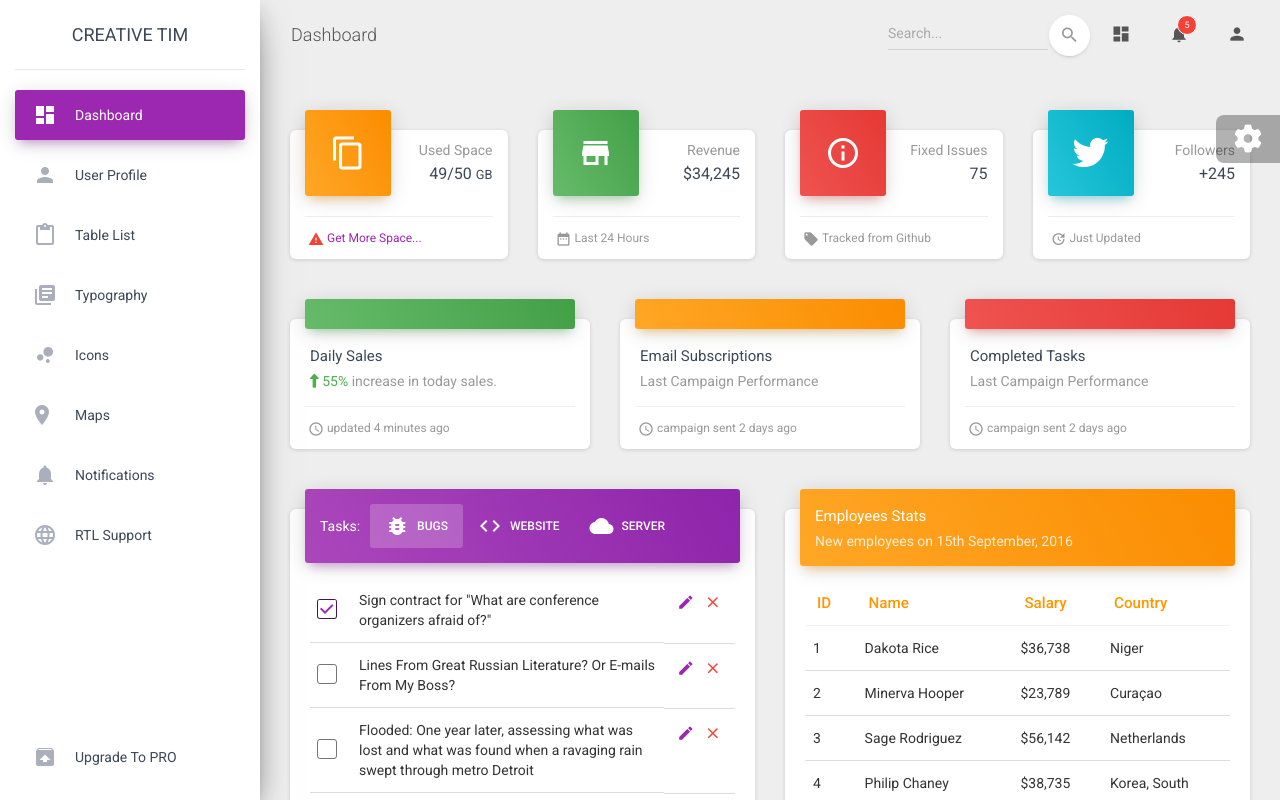
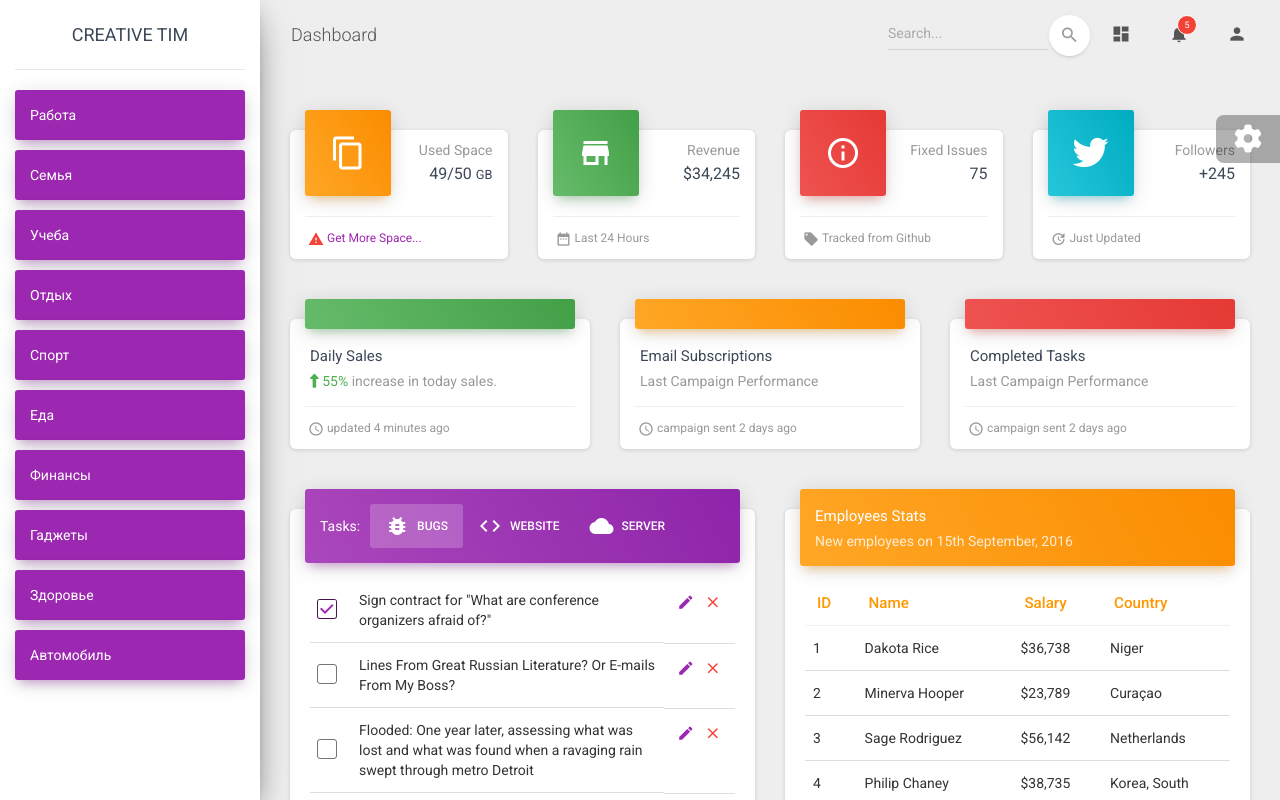
Before and after one commit to Activict/angular-todo, an Angular app: page / in a window 1280 px wide. Shown: the top 800 px of the page. Built offline with nearby package versions, Linux system fonts and the light colour scheme.

Commit message:
add component categories, data-hadler

```diff
--- a/src/app/app.component.html
+++ b/src/app/app.component.html
@@ -1,72 +1,5 @@
 <div class="wrapper ">
-  <div class="sidebar" data-background-color="white" data-color="purple" data-image="../assets/img/sidebar-1.jpg">
-    <!--
-      Tip 1: You can change the color of the sidebar using: data-color="purple | azure | green | orange | danger"
-
-      Tip 2: you can also add an image using data-image tag
-  -->
-    <div class="logo"><a class="simple-text logo-normal" href="http://www.creative-tim.com">
-      Creative Tim
-    </a></div>
-    <div class="sidebar-wrapper">
-      <ul class="nav">
-        <li class="nav-item active  ">
-          <a class="nav-link" href="./dashboard.html">
-            <i class="material-icons">dashboard</i>
-            <p>Dashboard</p>
-          </a>
-        </li>
-        <li class="nav-item ">
-          <a class="nav-link" href="./user.html">
-            <i class="material-icons">person</i>
-            <p>User Profile</p>
-          </a>
-        </li>
-        <li class="nav-item ">
-          <a class="nav-link" href="./tables.html">
-            <i class="material-icons">content_paste</i>
-            <p>Table List</p>
-          </a>
-        </li>
-        <li class="nav-item ">
-          <a class="nav-link" href="./typography.html">
-            <i class="material-icons">library_books</i>
-            <p>Typography</p>
-          </a>
-        </li>
-        <li class="nav-item ">
-          <a class="nav-link" href="./icons.html">
-            <i class="material-icons">bubble_chart</i>
-            <p>Icons</p>
-          </a>
-        </li>
-        <li class="nav-item ">
-          <a class="nav-link" href="./map.html">
-            <i class="material-icons">location_ons</i>
-            <p>Maps</p>
-          </a>
-        </li>
-        <li class="nav-item ">
-          <a class="nav-link" href="./notifications.html">
-            <i class="material-icons">notifications</i>
-            <p>Notifications</p>
-          </a>
-        </li>
-        <li class="nav-item ">
-          <a class="nav-link" href="./rtl.html">
-            <i class="material-icons">language</i>
-            <p>RTL Support</p>
-          </a>
-        </li>
-        <li class="nav-item active-pro ">
-          <a class="nav-link" href="./upgrade.html">
-            <i class="material-icons">unarchive</i>
-            <p>Upgrade to PRO</p>
-          </a>
-        </li>
-      </ul>
-    </div>
-  </div>
+  <app-categories></app-categories>
   <div class="main-panel">
     <!-- Navbar -->
     <nav class="navbar navbar-expand-lg navbar-transparent navbar-absolute fixed-top ">
--- a/src/app/app.module.ts
+++ b/src/app/app.module.ts
@@ -3,10 +3,12 @@
 
 import { AppComponent } from './app.component';
 import {BrowserAnimationsModule} from '@angular/platform-browser/animations';
+import {CategoriesComponent} from './views/categories/categories.component';
 
 @NgModule({
   declarations: [
-    AppComponent
+    AppComponent,
+    CategoriesComponent
   ],
   imports: [
     BrowserModule,
--- /dev/null
+++ b/src/app/service/data-handler.service.ts
@@ -0,0 +1,16 @@
+import {Injectable} from '@angular/core';
+import {Category} from '../model/Category';
+import {TestData} from '../data/TestData';
+
+@Injectable({
+  providedIn: 'root'
+})
+export class DataHandlerService {
+
+  constructor() {
+  }
+
+  getCategories(): Category[] {
+    return TestData.categories;
+  }
+}
--- /dev/null
+++ b/src/app/views/categories/categories.component.html
@@ -0,0 +1,19 @@
+<div class="sidebar" data-background-color="white" data-color="purple" data-image="../assets/img/sidebar-1.jpg">
+  <!--
+    Tip 1: You can change the color of the sidebar using: data-color="purple | azure | green | orange | danger"
+
+    Tip 2: you can also add an image using data-image tag
+-->
+  <div class="logo"><a class="simple-text logo-normal" href="http://www.creative-tim.com">
+    Creative Tim
+  </a></div>
+  <div class="sidebar-wrapper">
+    <ul class="nav">
+      <li *ngFor="let category of categories" class="nav-item active">
+        <a class="nav-link" href="./dashboard.html">
+          <p>{{category.title}}</p>
+        </a>
+      </li>
+    </ul>
+  </div>
+</div>
--- /dev/null
+++ b/src/app/views/categories/categories.component.ts
@@ -0,0 +1,21 @@
+import {Component, OnInit} from '@angular/core';
+import {DataHandlerService} from '../../service/data-handler.service';
+import {Category} from '../../model/Category';
+
+@Component({
+  selector: 'app-categories',
+  templateUrl: './categories.component.html',
+  styleUrls: ['./categories.component.css']
+})
+export class CategoriesComponent implements OnInit {
+
+  categories: Category[];
+
+  constructor(private dataHandler: DataHandlerService) {
+  }
+
+  ngOnInit(): void {
+    this.categories = this.dataHandler.getCategories();
+  }
+
+}
```
Also changed, not shown: src/app/views/categories/categories.component.css (added).
